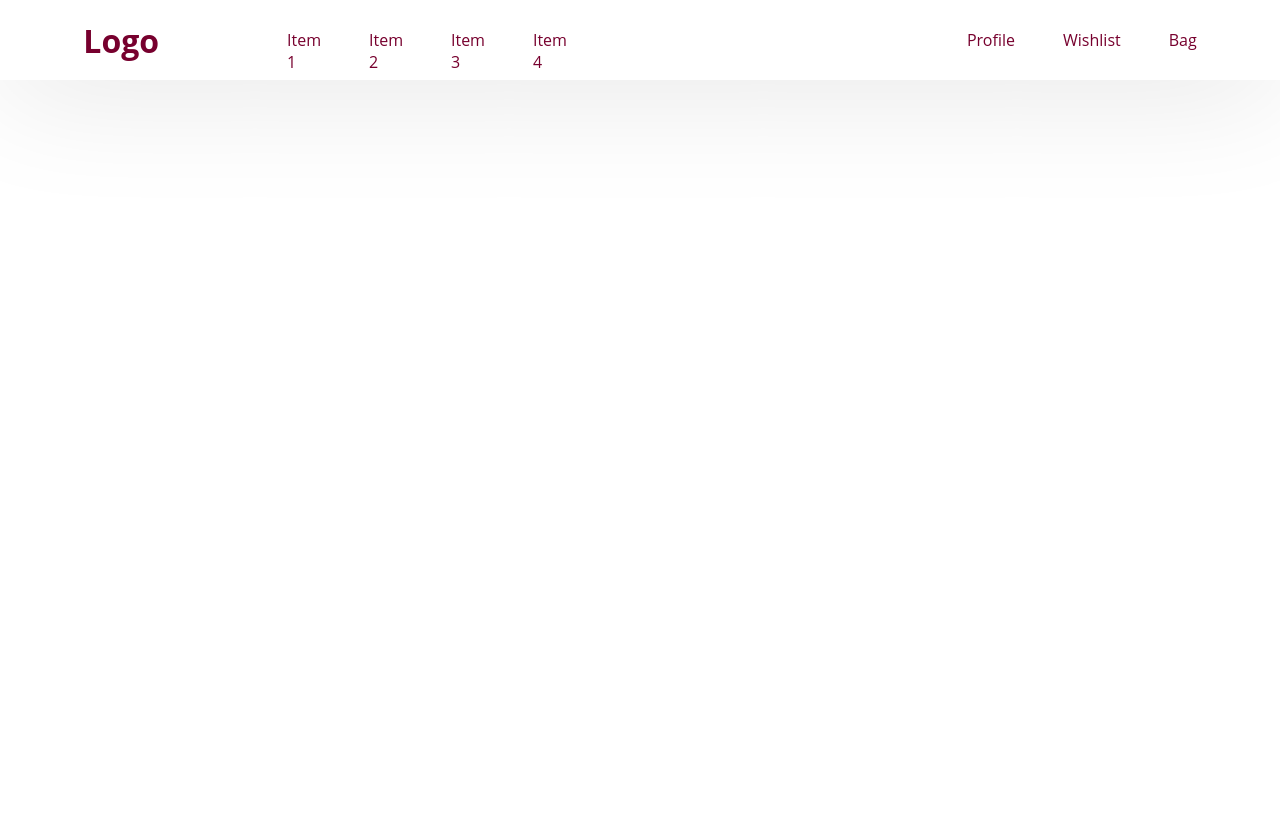
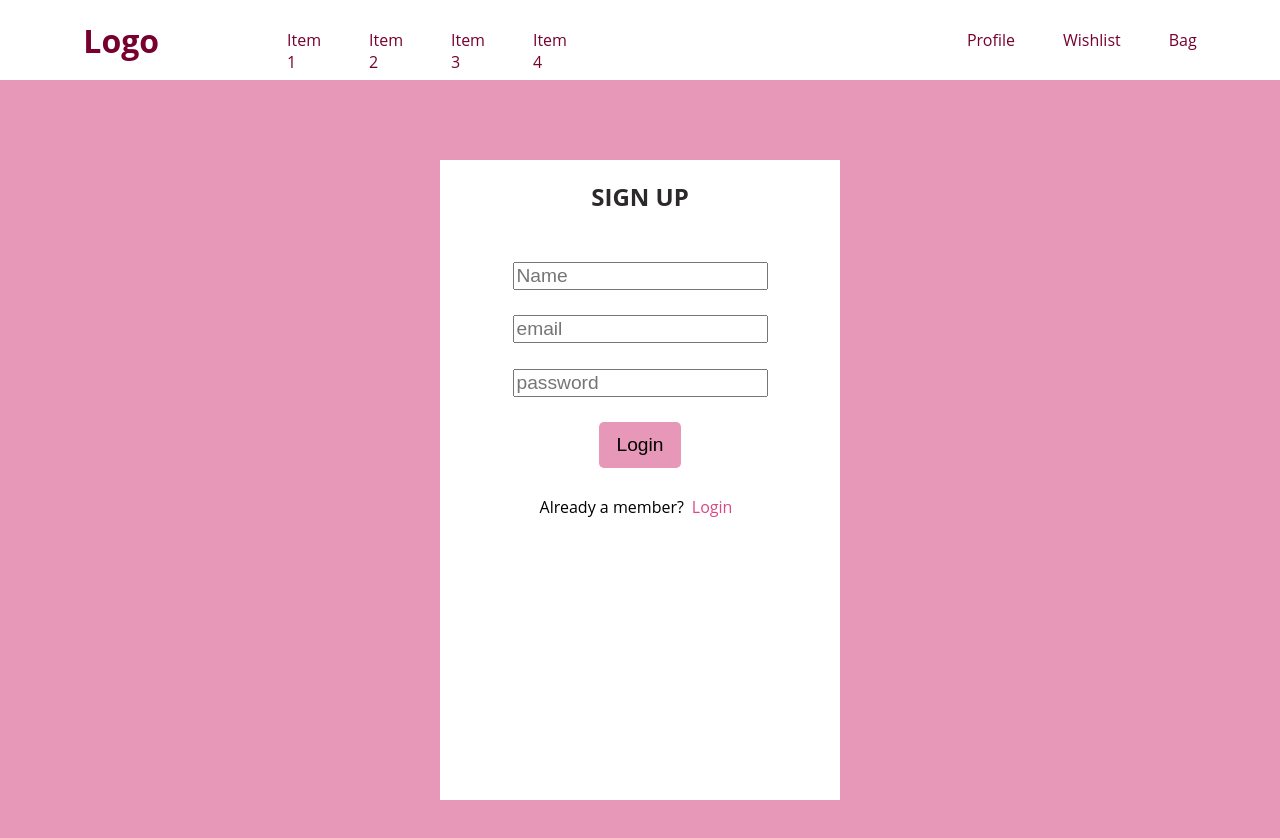
Before and after one commit to OindrilaDas27/shopping-app, a React (Create React App) app: page /signup in a window 1280 px wide. Shown: the top 838 px of the page. Before the commit the page ends 800 px from the top, so only its background shows below. Built offline with nearby package versions, Linux system fonts and the light colour scheme.

Commit message:
add signup component

```diff
--- a/src/App.js
+++ b/src/App.js
@@ -1,10 +1,15 @@
 import React from 'react';
+import { Routes, Route } from 'react-router-dom';
 import NavBar from "./components/NavBar/NavBar";
+import SignUP from './pages/signup/signup';
 
 function App() {
   return (
     <div>
       <NavBar />
+      <Routes>
+        <Route path='/signup' element={<SignUP />}/>
+      </Routes>
     </div>
   );
 }
--- a/src/components/Dropdown/Dropdown.js
+++ b/src/components/Dropdown/Dropdown.js
@@ -12,7 +12,7 @@ function Dropdown() {
             <p>To access account and manage orders</p>
             <ul>
                 <li>
-                    <button><Link to=''>SignUp/LogIn</Link></button>
+                    <button><Link to='/signup'>SignUp/LogIn</Link></button>
                 </li>
                 <li>
                     <Link to=''>Orders</Link>
--- a/src/index.css
+++ b/src/index.css
@@ -5,7 +5,7 @@
 body {
   font-family: 'Open Sans', sans-serif;
   margin: 0;
-  background-color: #ffffff;
+  /* background-color: #ffffff; */
 }
 
 h1 {
--- /dev/null
+++ b/src/pages/signup/signup.js
@@ -0,0 +1,29 @@
+import React from "react";
+import { Link } from 'react-router-dom';
+import classes from './signup.module.css';
+
+function SignUP() {
+    return (
+        <div>
+        <div className={classes.signUP}>
+            <div className={classes.signUpForm}>
+                <h2>SIGN UP</h2>
+                <div className={classes.userInfo}>
+                    <input type='text' placeholder='Name'></input>
+                    <input type='text' placeholder='email'></input>
+                    <input type='password' placeholder='password'></input>
+                    <div className={classes.btn}>
+                        <input type='submit' value='Login'></input>
+                    </div>
+                    <div className={classes.login}>
+                        Already a member?
+                        <Link to=''>Login</Link>
+                    </div>
+                </div>
+            </div>
+        </div>
+        </div>
+    );
+}
+
+export default SignUP;
--- /dev/null
+++ b/src/pages/signup/signup.module.css
@@ -0,0 +1,46 @@
+.signUP {
+    display: flex;
+    justify-content: center;
+    padding: 5rem;
+    background-color: #e798b9;
+}
+
+.signUpForm {
+    width: 25rem;
+    height: 40rem;
+    display: flex;
+    flex-direction: column;
+    align-items: center;
+    flex-wrap: wrap;
+    background-color: #ffffff;
+}
+
+.userInfo {
+    display: flex;
+    flex-direction: column;
+    flex-wrap: wrap;
+    align-items: center;
+    padding: 1rem;
+}
+
+.userInfo input {
+    margin: 0.8rem;
+    font-size: 1.2rem;
+}
+
+.btn input{
+    padding: 0.6rem 1rem;
+    background-color: #e798b9;
+    border-radius: 5px;
+    border-color: transparent;
+}
+
+.login {
+    padding: 1rem;
+}
+
+.login a {
+    text-decoration: none;
+    padding: 0 0.5rem;
+    color: #da4784;
+}
```
